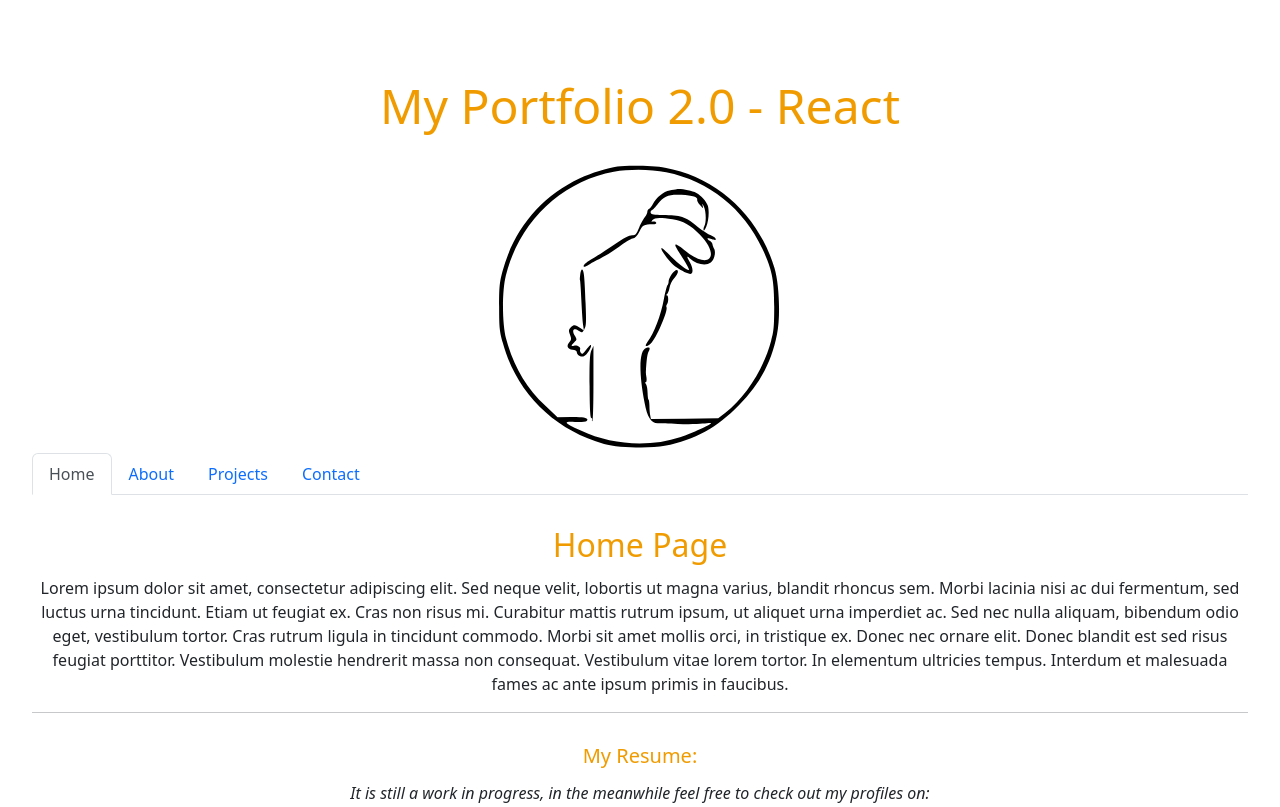
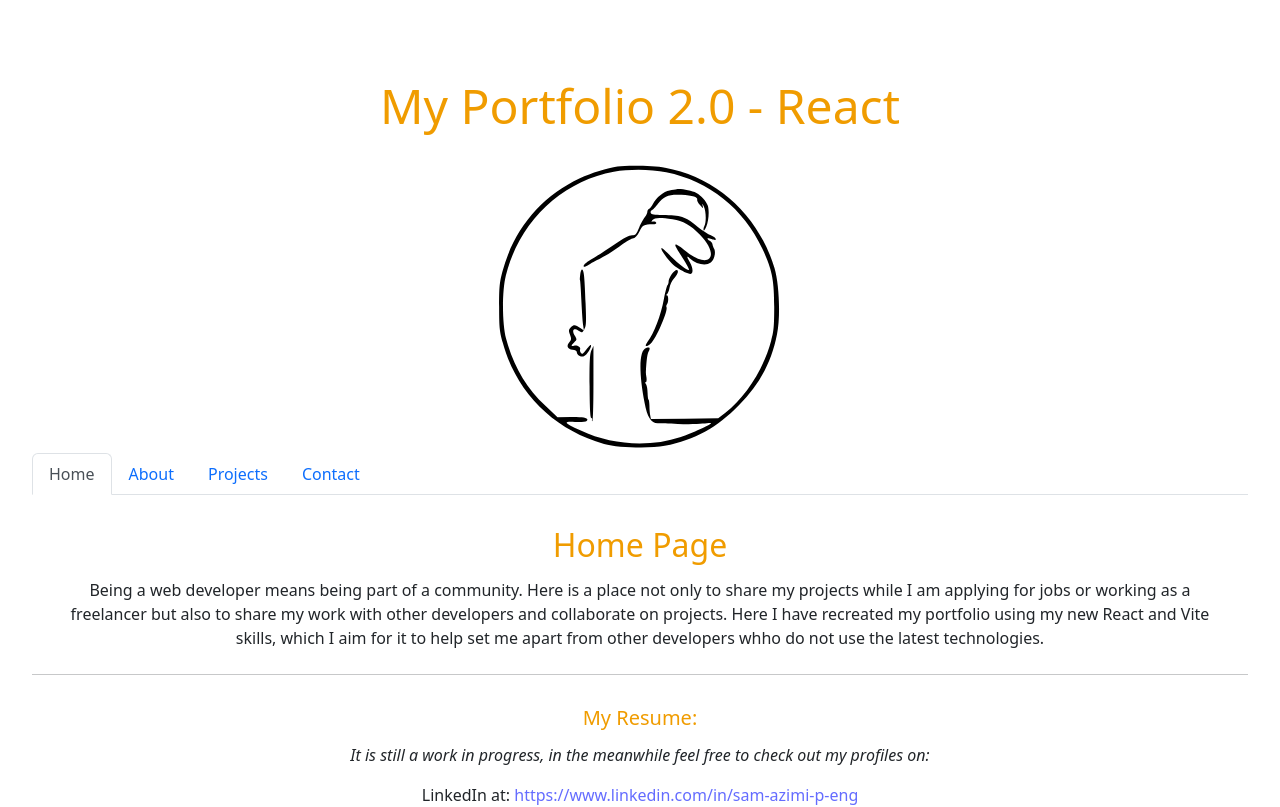
Before and after one commit to dinozio-design/20-My-React-Portfolio, a React (Vite) app: page / in a window 1280 px wide. Shown: the top 807 px of the page. Built offline with nearby package versions, Linux system fonts and the light colour scheme.

Commit message:
about me completed

```diff
--- a/src/components/pages/About.jsx
+++ b/src/components/pages/About.jsx
@@ -4,14 +4,18 @@ export default function About() {
   return (
     <div className='mt-4'>
       <h2 >About Page</h2>
-      <p>
-        Nunc pharetra finibus est at efficitur. Praesent sed congue diam.
-        Integer gravida dui mauris, ut interdum nunc egestas sed. Aenean sed
-        mollis diam. Nunc aliquet risus ac finibus porta. Nam quis arcu non
-        lectus tincidunt fermentum. Suspendisse aliquet orci porta quam semper
-        imperdiet. Praesent euismod mi justo, faucibus scelerisque risus cursus
-        in. Sed rhoncus mollis diam, sit amet facilisis lectus blandit at.
-      </p>
+      <div class="m-3 px-2">
+        <article className='text-start text-wrap mb-4 '>
+          This is where you can know a little more about me.
+          <p className='mt-3'>I am an inquisitive Engineer with a passion for AI solutions. I am redirecting my focus to Backend programming, DB architecture (SQL/NoSQL), and Computer Vision. Feel free to look me up on <a href="https://www.linkedin.com/in/sam-azimi-p-eng">LinkeIn</a>. I am open to connect, and I am always happy to help.</p>
+          <p>I just want to code, and create bespoke solutions to help businesses take advantage of AI, and become better, faster, and more cost effective 🙂</p>
+          <p className='mb-0 mt-1'>Name: Sam Azimi</p>
+          <p className='mb-0'>Title: Professional Engineer</p>
+          <p className='mb-0'>Occupation: Full Stack Developer</p>
+          <p className='mb-0'>Phone: +1-647-678-****</p>
+          <p className='mb-0'>email: sam@dinozio.design</p>
+        </article>
+      </div>
     </div>
   );
 }
--- a/src/components/pages/Home.jsx
+++ b/src/components/pages/Home.jsx
@@ -4,18 +4,11 @@ export default function Home() {
   return (
     <div className='mt-4'>
       <h2>Home Page</h2>
-      <p>
-        Lorem ipsum dolor sit amet, consectetur adipiscing elit. Sed neque
-        velit, lobortis ut magna varius, blandit rhoncus sem. Morbi lacinia nisi
-        ac dui fermentum, sed luctus urna tincidunt. Etiam ut feugiat ex. Cras
-        non risus mi. Curabitur mattis rutrum ipsum, ut aliquet urna imperdiet
-        ac. Sed nec nulla aliquam, bibendum odio eget, vestibulum tortor. Cras
-        rutrum ligula in tincidunt commodo. Morbi sit amet mollis orci, in
-        tristique ex. Donec nec ornare elit. Donec blandit est sed risus feugiat
-        porttitor. Vestibulum molestie hendrerit massa non consequat. Vestibulum
-        vitae lorem tortor. In elementum ultricies tempus. Interdum et malesuada
-        fames ac ante ipsum primis in faucibus.
-      </p>
+      <div class="m-3 px-2">
+        <article className='text-wrap mb-4 '>
+          Being a web developer means being part of a community. Here is a place not only to share my projects while I am applying for jobs or working as a freelancer but also to share my work with other developers and collaborate on projects. Here I have recreated my portfolio using my new React and Vite skills, which I aim for it to help set me apart from other developers whho do not use the latest technologies.
+        </article>
+      </div>
     </div>
   );
 }
```
